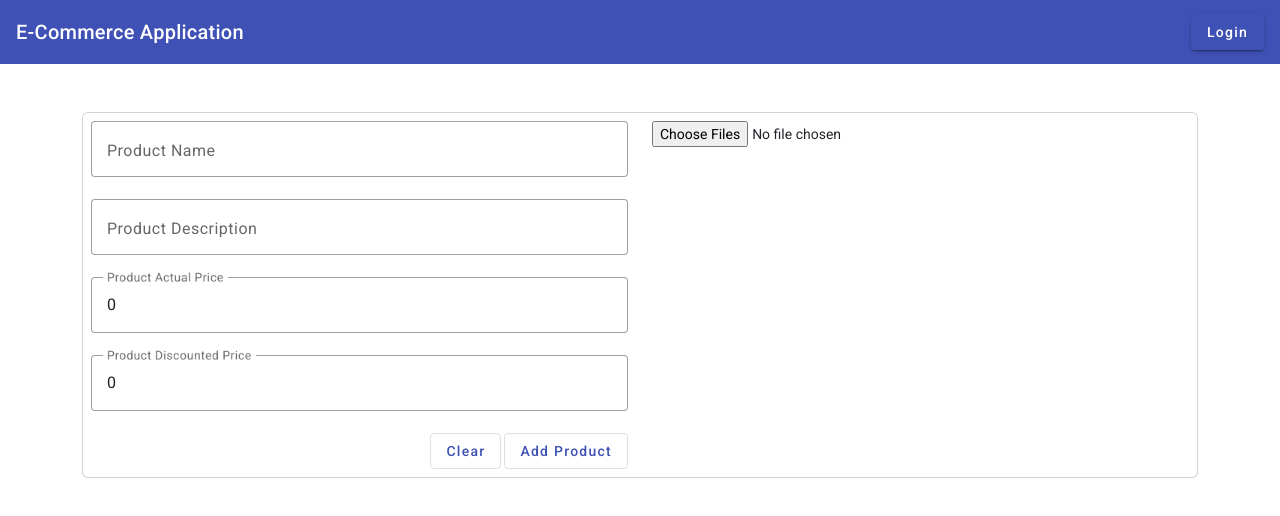
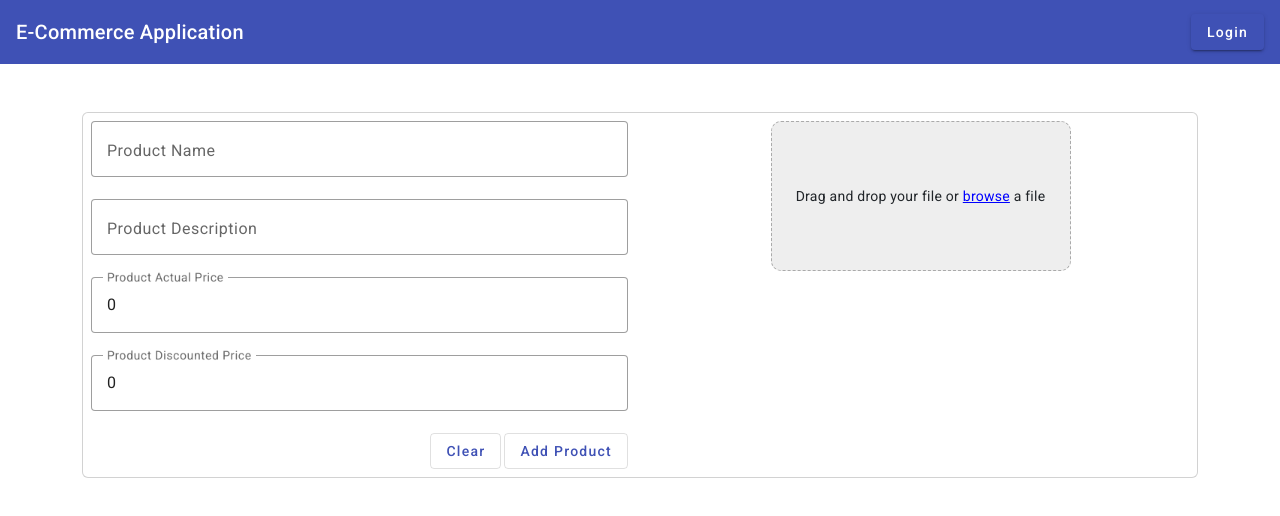
Before and after one commit to Fiiider12345/e-commerce-ui, an Angular app: page /addNewProduct in a window 1280 px wide. Shown: the top 516 px of the page. Built offline with nearby package versions, Linux system fonts and the light colour scheme.

Commit message:
Drag and drop area for inserting image added

```diff
--- a/src/app/add-new-product/add-new-product.component.css
+++ b/src/app/add-new-product/add-new-product.component.css
@@ -13,3 +13,29 @@ mat-grid-tile {
     height: auto;
     text-align: center;
 }
+
+.dropzone {
+    height: 150px;
+    min-width: 100px;
+    display: table;
+    background-color: #eee;
+    width: 300px;
+    border: dashed 1px #aaa;
+    border-radius: 10px;
+    margin-left: auto;
+    margin-right: auto;
+}
+
+.text-wrapper {
+    display: table-cell;
+    vertical-align: middle;
+}
+
+.centered {
+    text-align: center;
+}
+
+.browse-button{
+    color: blue;
+    cursor: pointer;
+}
--- a/src/app/add-new-product/add-new-product.component.html
+++ b/src/app/add-new-product/add-new-product.component.html
@@ -37,7 +37,20 @@
             </div>
             <div class="col-6">
                 <div>
-                    <input type="file" multiple value="select" #selectFile (change)="onFileSelected($event)">
+                    <div class="dropzone"
+                    appDrag
+                    (files)="fileDropped($event)"
+                    >
+                        <div class="text-wrapper">
+                            <div class="centered">
+                                Drag and drop your file or
+                                <a (click)="selectFile.click()" class="browse-button">browse</a>
+                                a file
+                            </div>
+                        </div>
+                    </div>
+
+                    <input type="file" style="display: none;" multiple value="select" #selectFile (change)="onFileSelected($event)">
                 </div>
                 <div class="mt-5">
                     <div class="row">
--- a/src/app/add-new-product/add-new-product.component.ts
+++ b/src/app/add-new-product/add-new-product.component.ts
@@ -33,6 +33,7 @@ export class AddNewProductComponent {
     this.productService.addProduct(productFormData).subscribe(
       (response: Product) => {
         productForm.reset();
+        this.product.productImages = [];
       },
       (error: HttpErrorResponse) => {
         console.log(error);
@@ -78,4 +79,7 @@ export class AddNewProductComponent {
     this.product.productImages.splice(i, 1);
   }
 
+  fileDropped(fileHandle: FileHandle) {
+    this.product.productImages.push(fileHandle);
+  }
 }
--- a/src/app/app.module.ts
+++ b/src/app/app.module.ts
@@ -23,6 +23,7 @@ import {MatFormFieldModule} from '@angular/material/form-field';
 import {MatInputModule} from '@angular/material/input';
 import { AddNewProductComponent } from './add-new-product/add-new-product.component';
 import {MatGridListModule} from '@angular/material/grid-list';
+import { DragDirective } from './drag.directive';
 
 @NgModule({
   declarations: [
@@ -33,7 +34,8 @@ import {MatGridListModule} from '@angular/material/grid-list';
     LoginComponent,
     HeaderComponent,
     ForbiddenComponent,
-    AddNewProductComponent
+    AddNewProductComponent,
+    DragDirective
   ],
   imports: [
     BrowserModule,
--- /dev/null
+++ b/src/app/drag.directive.ts
@@ -0,0 +1,44 @@
+import { Directive, EventEmitter, HostBinding, HostListener, Output, Sanitizer } from '@angular/core';
+import { FileHandle } from './_model/file-handle.model';
+import { DomSanitizer } from '@angular/platform-browser';
+
+@Directive({
+  selector: '[appDrag]'
+})
+export class DragDirective {
+
+  @Output() files: EventEmitter<FileHandle> = new EventEmitter();
+
+  @HostBinding("style.background") private background = "#eee";
+
+  constructor(private sanitizer: DomSanitizer) { }
+
+  @HostListener("dragover", ["$event"])
+  public onDragOver(evt: DragEvent) {
+    evt.preventDefault();
+    evt.stopPropagation();
+    this.background = "#999";
+  }
+
+  @HostListener("dragleave", ["$event"])
+  public onDragLeave(evt: DragEvent) {
+    evt.preventDefault();
+    evt.stopPropagation();
+    this.background = "#eee";
+  }
+
+  @HostListener("drop", ["$event"])
+  public onDrop(evt: DragEvent) {
+    evt.preventDefault();
+    evt.stopPropagation();
+    this.background = "#eee";
+
+    let fileHandle: FileHandle;
+
+    const file = evt.dataTransfer?.files[0]!;
+    const url = this.sanitizer.bypassSecurityTrustUrl(window.URL.createObjectURL(file));
+
+    fileHandle={file, url};
+    this.files.emit(fileHandle);
+  }
+}
```
Also changed, not shown: 1 other file (tests, documents, lock files or other folders).
